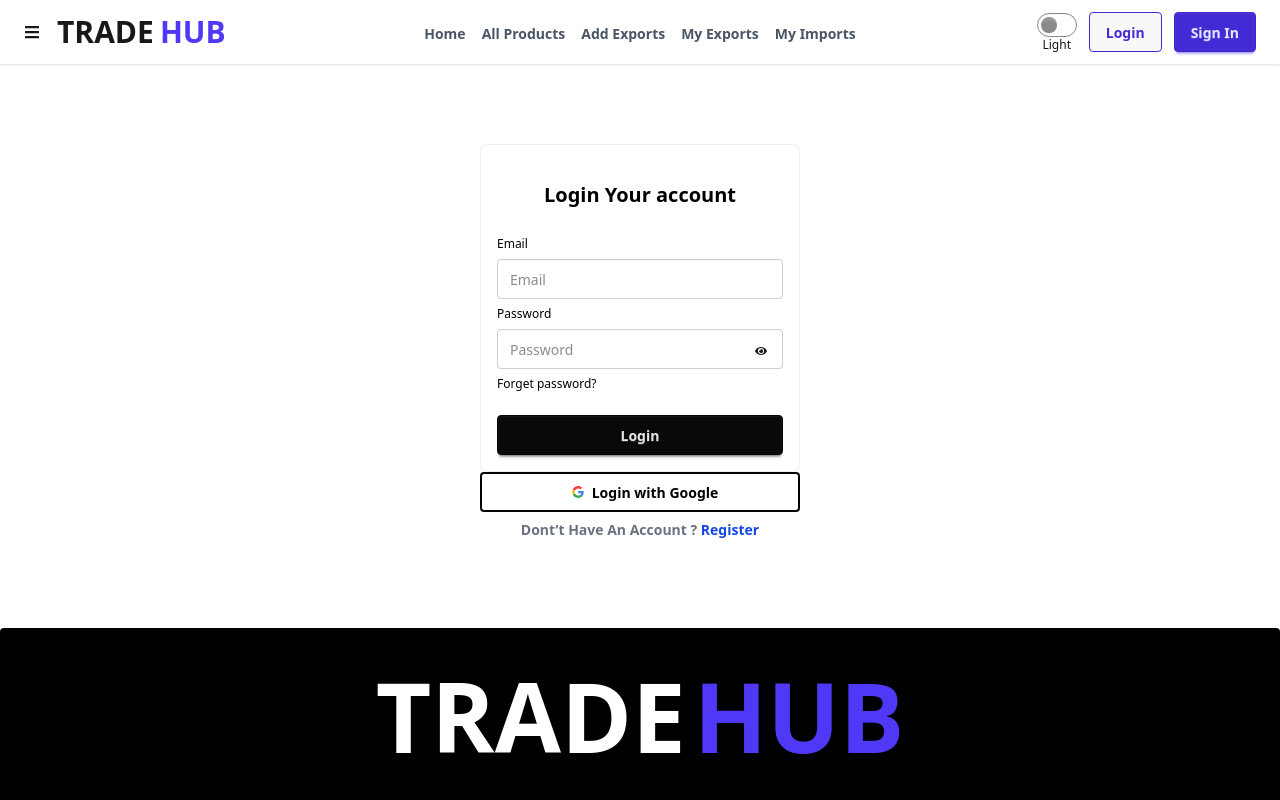
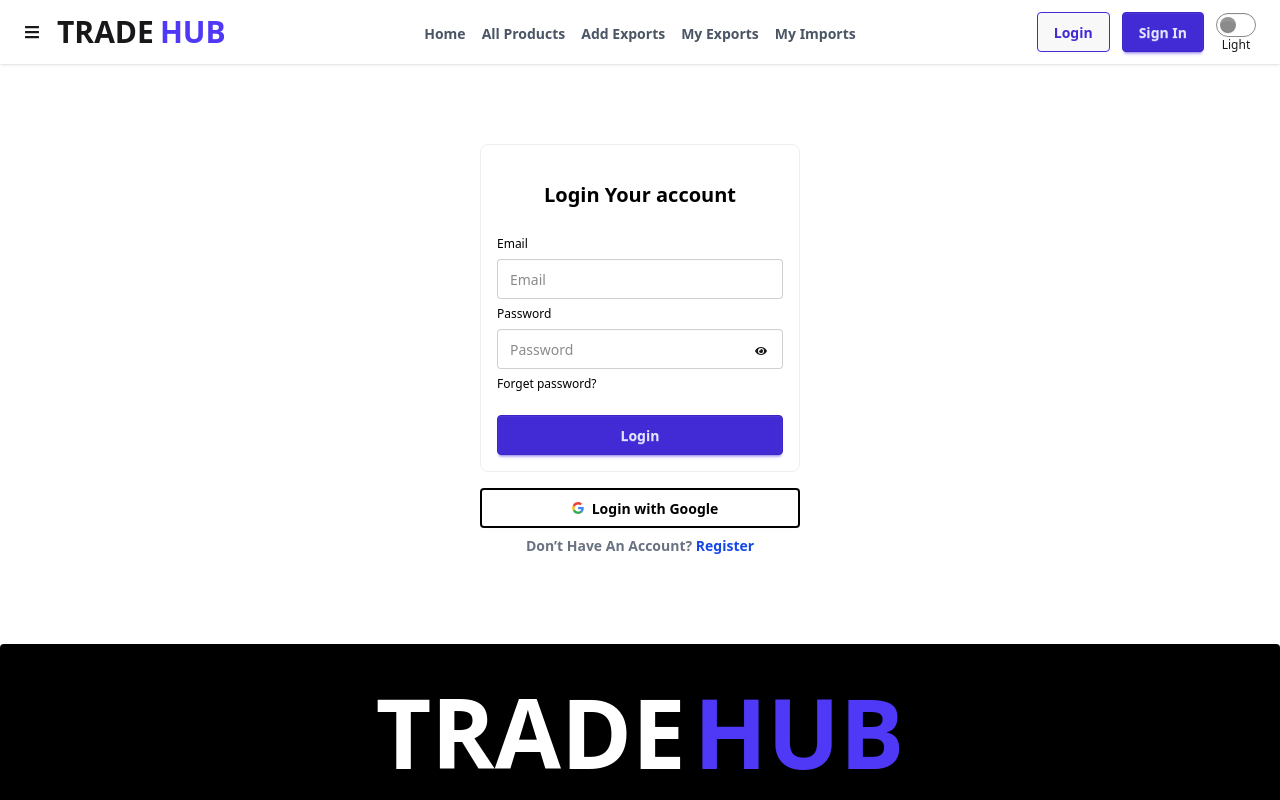
Before and after one commit to Shaifuzzman-Ratul/Import-Export-Hub, a React (Vite) app: page /login in a window 1280 px wide. Shown: the top 800 px of the page. Built offline with nearby package versions, Linux system fonts and the light colour scheme; no server answers.

Commit message:
add delete and details button in import page

```diff
--- a/src/Components/Header/Navbar.jsx
+++ b/src/Components/Header/Navbar.jsx
@@ -113,6 +113,40 @@
                     {/* <button */}
                 </div>
                 <div className="navbar-end gap-3">
+
+
+
+                    {user && (
+                        <div className="dropdown dropdown-end z-50">
+                            <div
+                                tabIndex={0}
+                                role="button"
+                                className="btn btn-ghost btn-circle avatar"
+                            >
+                                <div className="w-9 border-2 border-gray-300 rounded-full">
+                                    <img
+                                        alt="User Avatar"
+                                        referrerPolicy="no-referrer"
+                                        src={
+                                            user.photoURL ||
+                                            "no photo"
+                                        }
+                                    />
+                                </div>
+                            </div>
+                        </div>
+                    )}
+
+                    {
+
+                        user ? <button onClick={handleLogout} className="btn font-bold text-[#422ad5] border-[#422ad5]">Logout</button> : <Link to="/login">
+                            <button className="btn font-bold text-[#422ad5] border-[#422ad5]">Login</button></Link>
+
+                    }
+
+                    {
+                        user ? "" : <Link to="/register"><button className="btn btn-primary">Sign In</button></Link>
+                    }
                     <button><input
                         type="checkbox"
                         onChange={(e) => handleTheme(e.target.checked)}
@@ -123,15 +157,6 @@
                             {theme === "dark" ? "Dark" : "Light"}
                         </p>
                     </button>
-                    {
-
-                        user ? <button onClick={handleLogout} className="btn font-bold text-[#422ad5] border-[#422ad5]">Logout</button> : <Link to="/login">
-                            <button className="btn font-bold text-[#422ad5] border-[#422ad5]">Login</button></Link>
-
-                    }
-                    {
-                        user ? "" : <Link to="/register"><button className="btn btn-primary">Sign In</button></Link>
-                    }
 
 
                 </div>
--- a/src/Pages/Auth/Login.jsx
+++ b/src/Pages/Auth/Login.jsx
@@ -1,59 +1,73 @@
-import React, { use, useEffect, useState } from 'react';
-import { Link, Navigate, useLocation, useNavigate } from 'react-router';
-// import { AuthContext } from '../Provider/AuthProvider';
+import React, { useEffect, useState } from 'react';
+import { Link, useLocation, useNavigate } from 'react-router';
 import toast, { Toaster } from 'react-hot-toast';
 import { FaEye, FaEyeSlash } from 'react-icons/fa';
 import { AuthContext } from '../../provider/AuthProvider';
 import Aos from 'aos';
 
 const Login = () => {
-    const { LogIn, googleRegister, setUser } = use(AuthContext)
+    const { LogIn, googleRegister, setUser } = React.useContext(AuthContext);
     const location = useLocation();
-    const navigate = useNavigate()
-    const [show, setShoe] = useState(false)
+    const navigate = useNavigate();
+    const [show, setShow] = useState(false);
     const [Email, setEmail] = useState("");
-    const handleShow = () => {
-        setShoe(!show)
-    }
+
+    const handleShow = () => setShow(!show);
 
     const handleLogin = (e) => {
         e.preventDefault();
         const email = e.target.email.value;
         const password = e.target.password.value;
+
+        if (!email) {
+            toast.error("Email is required!");
+            return;
+        }
+        if (!password) {
+            toast.error("Password is required!");
+            return;
+        }
+        if (password.length < 6) {
+            toast.error("Password must be at least 6 characters long!");
+            return;
+        }
+        if (!/[a-z]/.test(password)) {
+            toast.error("Password must contain at least one lowercase letter!");
+            return;
+        }
+        if (!/[A-Z]/.test(password)) {
+            toast.error("Password must contain at least one uppercase letter!");
+            return;
+        }
+
         setEmail(email);
-        LogIn(email, password).then(() => {
+        LogIn(email, password)
+            .then(() => {
+                toast.success('Successfully Logged In!');
+                navigate(location.state ? location.state : "/");
+            })
+            .catch((error) => {
+                toast.error(error.message);
+            });
+    };
 
-            navigate(`${location.state ? location.state : "/"}`)
-            toast.success('Successfully Login !')
-        }).catch((error) => {
-            const errorMessage = error.message;
-            toast.error(errorMessage)
-
-
-        })
-
-
-    }
     const handleForget = () => {
         navigate("/forget", { state: { Email } });
-    }
+    };
+
     const handleGoogle = () => {
+        googleRegister()
+            .then((res) => {
+                const user = res.user;
+                setUser(user);
+                toast.success('Successfully Logged In!');
+                navigate(location.state ? location.state : "/");
+            })
+            .catch((error) => {
+                toast.error(error.message);
+            });
+    };
 
-        googleRegister().then((res) => {
-            const user = res.user;
-            setUser(user)
-            toast.success('Successfully Login !')
-
-            navigate(`${location.state ? location.state : "/"}`)
-        }).catch((error) => {
-
-            const errorMessage = error.message;
-            toast.error(errorMessage)
-
-
-
-        })
-    }
     useEffect(() => {
         Aos.init({
             duration: 1000,
@@ -61,37 +75,59 @@
             offset: 100,
         });
     }, []);
+
     return (
         <div data-aos="flip-left" className='flex flex-col items-center justify-center mb-20 mt-20'>
-            <form onSubmit={handleLogin} ><fieldset className="fieldset  bg-white  border-base-300 rounded-box w-xs border p-4 relative">
 
+            <form onSubmit={handleLogin}>
+                <fieldset className="fieldset bg-white border-base-300 rounded-box w-xs border p-4 relative">
                     <h2 className='font-bold text-black text-xl text-center p-5'>Login Your account</h2>
 
                     <label className="label text-black">Email</label>
-                <input name='email' type="email" className="input" placeholder="Email" onChange={(e) => setEmail(e.target.value)} value={Email}
-                    required />
+                    <input
+                        name='email'
+                        type="email"
+                        className="input"
+                        placeholder="Email"
+                        onChange={(e) => setEmail(e.target.value)}
+                        value={Email}
+                        required
+                    />
 
                     <label className="label text-black">Password</label>
-                <input name='password' type={show ? "text" : "password"} className="input" placeholder="Password" required />
-                <span className='absolute right-8 top-50 cursor-pointer z-30' onClick={handleShow}>{
-                    show ? <FaEyeSlash /> : <FaEye />
-                }
-
-
+                    <input
+                        name='password'
+                        type={show ? "text" : "password"}
+                        className="input"
+                        placeholder="Password"
+                        required
+                    />
+                    <span className='absolute right-8 top-50 cursor-pointer z-30' onClick={handleShow}>
+                        {show ? <FaEyeSlash /> : <FaEye />}
                     </span>
 
+                    <p onClick={handleForget} className='cursor-pointer hover:underline text-black'>Forget password?</p>
+                    <button type='submit' className="btn  mt-4 w-full btn-primary">Login</button>
+                </fieldset>
+            </form>
 
-                <p onClick={handleForget} className='cursor-pointer hover:underline text-black'>Forget password?</p>
-                <button type='submit' className="btn btn-neutral mt-4">Login</button>
-
-            </fieldset></form>
-            <div> <button onClick={handleGoogle} className="btn pl-22 pr-20 border-2 border-black bg-white text-black ">
-                <svg aria-label="Google logo" width="16" height="16" xmlns="http://www.w3.org/2000/svg" viewBox="0 0 512 512"><g><path d="m0 0H512V512H0" fill="#fff"></path><path fill="#34a853" d="M153 292c30 82 118 95 171 60h62v48A192 192 0 0190 341"></path><path fill="#4285f4" d="m386 400a140 175 0 0053-179H260v74h102q-7 37-38 57"></path><path fill="#fbbc02" d="m90 341a208 200 0 010-171l63 49q-12 37 0 73"></path><path fill="#ea4335" d="m153 219c22-69 116-109 179-50l55-54c-78-75-230-72-297 55"></path></g></svg>
+            <div className="mt-4 text-center">
+                <button onClick={handleGoogle} className="btn pl-22 pr-20 border-2 border-black bg-white text-black">
+                    <svg aria-label="Google logo" width="16" height="16" xmlns="http://www.w3.org/2000/svg" viewBox="0 0 512 512">
+                        <g>
+                            <path d="m0 0H512V512H0" fill="#fff"></path>
+                            <path fill="#34a853" d="M153 292c30 82 118 95 171 60h62v48A192 192 0 0190 341"></path>
+                            <path fill="#4285f4" d="m386 400a140 175 0 0053-179H260v74h102q-7 37-38 57"></path>
+                            <path fill="#fbbc02" d="m90 341a208 200 0 010-171l63 49q-12 37 0 73"></path>
+                            <path fill="#ea4335" d="m153 219c22-69 116-109 179-50l55-54c-78-75-230-72-297 55"></path>
+                        </g>
+                    </svg>
                     Login with Google
                 </button>
-
-                <p className='text-sm font-semibold text-gray-500 text-center p-2'>Dont’t Have An Account ? <Link to="/register"><span className='text-blue-700'>Register</span></Link> </p></div>
-
+                <p className='text-sm font-semibold text-gray-500 text-center p-2'>
+                    Don’t Have An Account? <Link to="/register"><span className='text-blue-700'>Register</span></Link>
+                </p>
+            </div>
         </div>
     );
 };
--- a/src/Pages/Auth/Register.jsx
+++ b/src/Pages/Auth/Register.jsx
@@ -57,10 +57,9 @@
             navigate(`${location.state ? location.state : "/"}`)
 
         }).catch((error) => {
-            // const errorCode = error.code;
             const errorMessage = error.message;
             toast.error(errorMessage)
-            // alert(errorCode)
+
 
         });
 
@@ -120,7 +119,7 @@
                 </span>
                 {error && <p className="text-red-500 text-sm mt-1">{error}</p>}
 
-                <button type='submit' className="btn btn-neutral mt-4">Register</button>
+                <button type='submit' className="btn btn-primary  mt-4">Register</button>
             </fieldset></form>
             {/* */}
             <button onClick={handleGoogle} className=" pl-22 pr-16 btn border-2  rounded-md border-black bg-white text-black ">
--- a/src/Pages/Home/ProductsCard.jsx
+++ b/src/Pages/Home/ProductsCard.jsx
@@ -5,7 +5,7 @@
 
 const ProductsCard = ({ data }) => {
     // console.log(data);
-    const { availableQuantity, createdAt, originCountry, price, productImage, productName, rating, _id } = data;
+    const { availableQuantity, originCountry, price, productImage, productName, rating, _id } = data;
     // console.log(_id);
     useEffect(() => {
         Aos.init({
```
Lines whose indentation alone changed are shown as unchanged.
